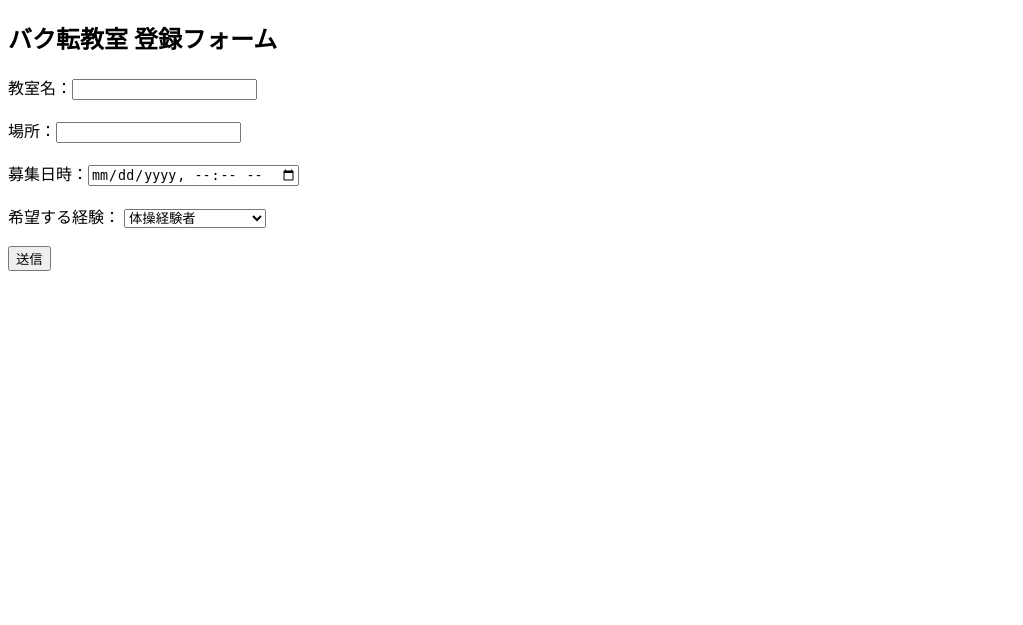
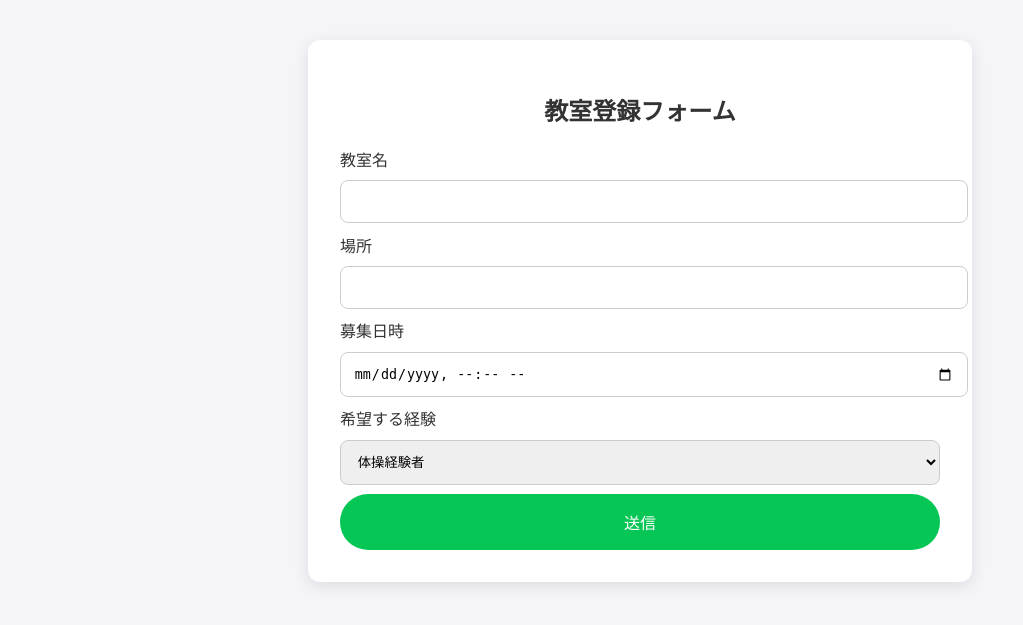
Before and after one commit to KKyyOog/acro_match, a Flask app: template templates/form.html in a window 1280 px wide. Shown: the top 625 px of the page, without its empty margins (0-1023 px from the left). Run offline with Flask 3, Linux system fonts and the light colour scheme; the template is opened without the code that fills it, so the values that code supplies are empty.

```diff
--- a/app.py
+++ b/app.py
@@ -16,17 +16,23 @@ def load_settings():
         "form_label_name": "お名前",
         "form_label_area": "希望エリア",
         "form_label_available": "出勤可能日",
-        "custom_fields": []
+        "custom_fields": [],
+        "classroom_title": "教室登録フォーム",
+        "form_label_classroom_name": "教室名",
+        "form_label_classroom_location": "場所",
+        "form_label_classroom_date": "募集日時",
+        "form_label_classroom_experience": "希望する経験"
     }
     try:
         with open("settings.json", "r", encoding="utf-8") as f:
             saved = json.load(f)
-        if "custom_fields" not in saved:
-            saved["custom_fields"] = []
-        default_settings.update(saved)
+        for key in default_settings:
+            if key not in saved:
+                saved[key] = default_settings[key]
+        return saved
     except Exception as e:
         print("⚠️ load_settings error:", e)
-    return default_settings
+        return default_settings
 
 def save_settings(data):
     with open("settings.json", "w", encoding="utf-8") as f:
@@ -41,6 +47,11 @@ def admin():
             "form_label_name": request.form.get("form_label_name"),
             "form_label_area": request.form.get("form_label_area"),
             "form_label_available": request.form.get("form_label_available"),
+            "classroom_title": request.form.get("classroom_title"),
+            "form_label_classroom_name": request.form.get("form_label_classroom_name"),
+            "form_label_classroom_location": request.form.get("form_label_classroom_location"),
+            "form_label_classroom_date": request.form.get("form_label_classroom_date"),
+            "form_label_classroom_experience": request.form.get("form_label_classroom_experience"),
             "custom_fields": []
         }
         custom_count = int(request.form.get("custom_count", 0))
@@ -64,14 +75,21 @@ def get_sheet(sheet_name):
     client = gspread.authorize(creds)
     return client.open(sheet_name).sheet1
 
-def find_matching_alb(sheet, area, gym_required, available_day):
+def find_matching_alb(sheet, area, experience_required, datetime_str):
     all_rows = sheet.get_all_records()
     matched = []
     for row in all_rows:
-        if area in row.get("area", "") and \
-           (not gym_required or row.get("gym") == "あり") and \
-           available_day in row.get("available", ""):
-            matched.append(row.get("user_id"))
+        user_area = row.get("area", "")
+        user_available = row.get("available", "")
+        user_gym = row.get("gym", "")
+        user_cheer = row.get("cheer", "")
+        if area in user_area and datetime_str[:10] in user_available:
+            if experience_required == "体操経験者" and user_gym == "あり":
+                matched.append(row.get("user_id"))
+            elif experience_required == "チアリーディング可" and user_cheer == "あり":
+                matched.append(row.get("user_id"))
+            elif experience_required == "補助可能":
+                matched.append(row.get("user_id"))
     return matched
 
 # ------------------------ LINE通知 ------------------------
@@ -94,25 +112,25 @@ def line_notify(to, message):
 
 @app.route('/')
 def index():
-    return render_template('form.html')
+    settings = load_settings()
+    return render_template('form_classroom.html', settings=settings)
 
 @app.route('/submit', methods=['POST'])
 def submit():
     name = request.form.get('name')
     location = request.form.get('location')
-    date = request.form.get('date')
+    datetime_str = request.form.get('date')
     experience = request.form.get('experience')
 
     sheet = get_sheet("教室登録シート")
-    sheet.append_row([name, location, date, experience])
+    sheet.append_row([name, location, datetime_str, experience])
 
-    # マッチング処理をここで呼び出し
     alb_sheet = get_sheet("アルバイト登録シート")
-    matched_users = find_matching_alb(alb_sheet, location, gym_required=(experience == "あり"), available_day=date)
+    matched_users = find_matching_alb(alb_sheet, location, experience, datetime_str)
     for user_id in matched_users:
-        line_notify(user_id, f"{location}エリアの体操バイト募集があります！応募はこちら ▶ https://...")
+        line_notify(user_id, f"{location}で {experience} 向けのアルバイト募集があります！応募はこちら ▶ https://...")
 
-    return "送信が完了しました！LINEに戻ってください。"
+    return "教室登録と通知が完了しました！LINEに戻ってください。"
 
 # ------------------------ アルバイト側 ------------------------
 
--- a/templates/form.html
+++ b/templates/form.html
@@ -1,22 +1,62 @@
 <!DOCTYPE html>
-<html>
+<html lang="ja">
 <head>
   <meta charset="UTF-8">
-  <title>教室登録フォーム</title>
+  <title>{{ settings.classroom_title | default("教室登録フォーム") }}</title>
+  <link href="https://fonts.googleapis.com/css2?family=Zen+Kaku+Gothic+New&display=swap" rel="stylesheet">
+  <style>
+    body {
+      font-family: 'Zen Kaku Gothic New', sans-serif;
+      background: #f4f4f9;
+      color: #333;
+      padding: 2rem;
+    }
+    form {
+      max-width: 600px;
+      margin: auto;
+      background: white;
+      padding: 2rem;
+      border-radius: 12px;
+      box-shadow: 0 4px 16px rgba(0,0,0,0.1);
+    }
+    input, select {
+      width: 100%;
+      padding: 0.8rem;
+      margin: 0.6rem 0;
+      border: 1px solid #ccc;
+      border-radius: 8px;
+    }
+    button {
+      background: {{ settings.button_color | default("#06c755") }};
+      color: white;
+      padding: 1rem;
+      border: none;
+      border-radius: 30px;
+      width: 100%;
+      font-size: 1rem;
+    }
+  </style>
 </head>
 <body>
-  <h2>バク転教室 登録フォーム</h2>
   <form action="/submit" method="post">
-    <label>教室名：<input type="text" name="name" required></label><br><br>
-    <label>場所：<input type="text" name="location" required></label><br><br>
-    <label>募集日時：<input type="datetime-local" name="date" required></label><br><br>
-    <label>希望する経験：
-      <select name="experience">
-        <option value="体操経験者">体操経験者</option>
-        <option value="補助可能">補助可能</option>
-        <option value="チアリーディング可">チアリーディング可</option>
-      </select>
-    </label><br><br>
+    <h2 style="text-align: center;">{{ settings.classroom_title | default("教室登録フォーム") }}</h2>
+
+    <label for="name">{{ settings.form_label_classroom_name | default("教室名") }}</label>
+    <input type="text" name="name" id="name" required>
+
+    <label for="location">{{ settings.form_label_classroom_location | default("場所") }}</label>
+    <input type="text" name="location" id="location" required>
+
+    <label for="date">{{ settings.form_label_classroom_date | default("募集日時") }}</label>
+    <input type="datetime-local" name="date" id="date" required>
+
+    <label for="experience">{{ settings.form_label_classroom_experience | default("希望する経験") }}</label>
+    <select name="experience" id="experience">
+      <option value="体操経験者">体操経験者</option>
+      <option value="補助可能">補助可能</option>
+      <option value="チアリーディング可">チアリーディング可</option>
+    </select>
+
     <button type="submit">送信</button>
   </form>
 </body>
```
Also changed, not shown: templates/admin.html (+17 -0 lines).
